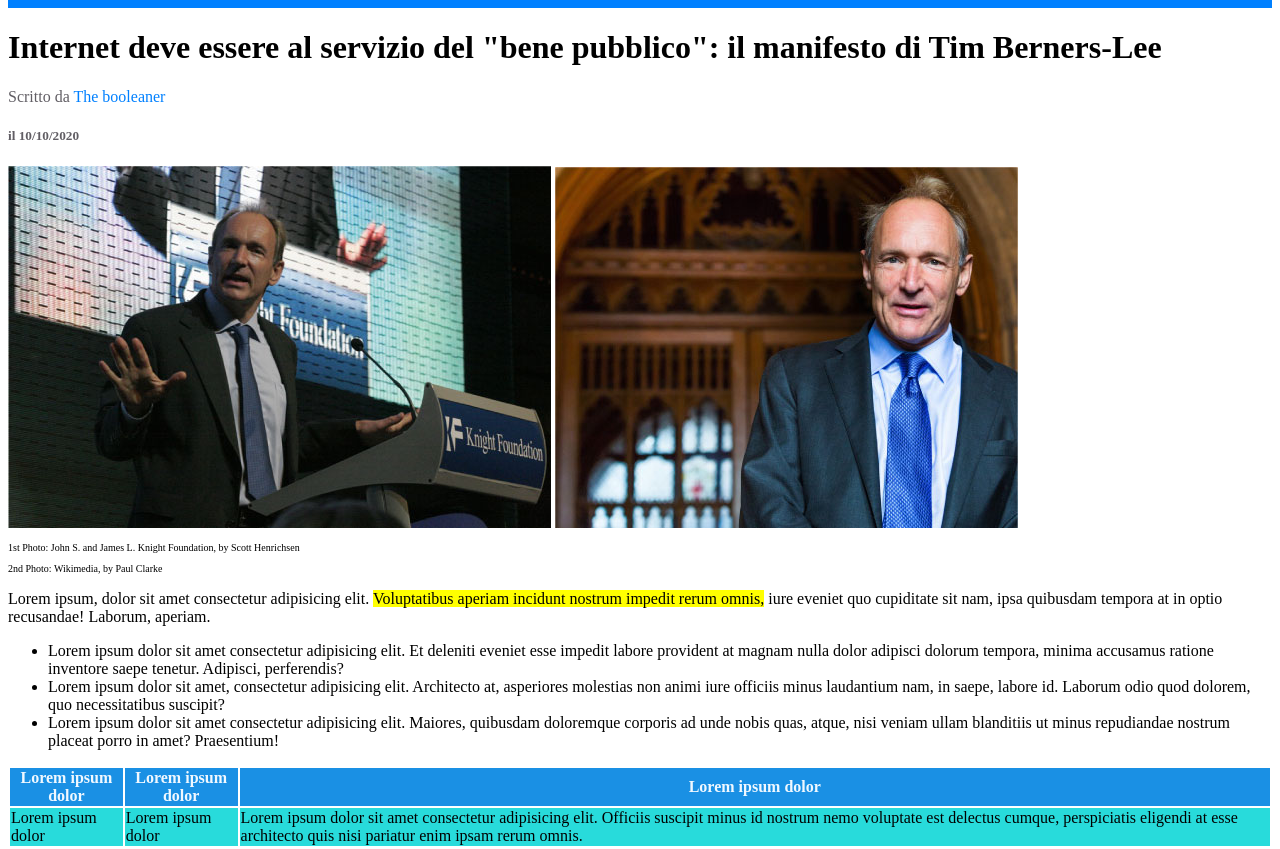
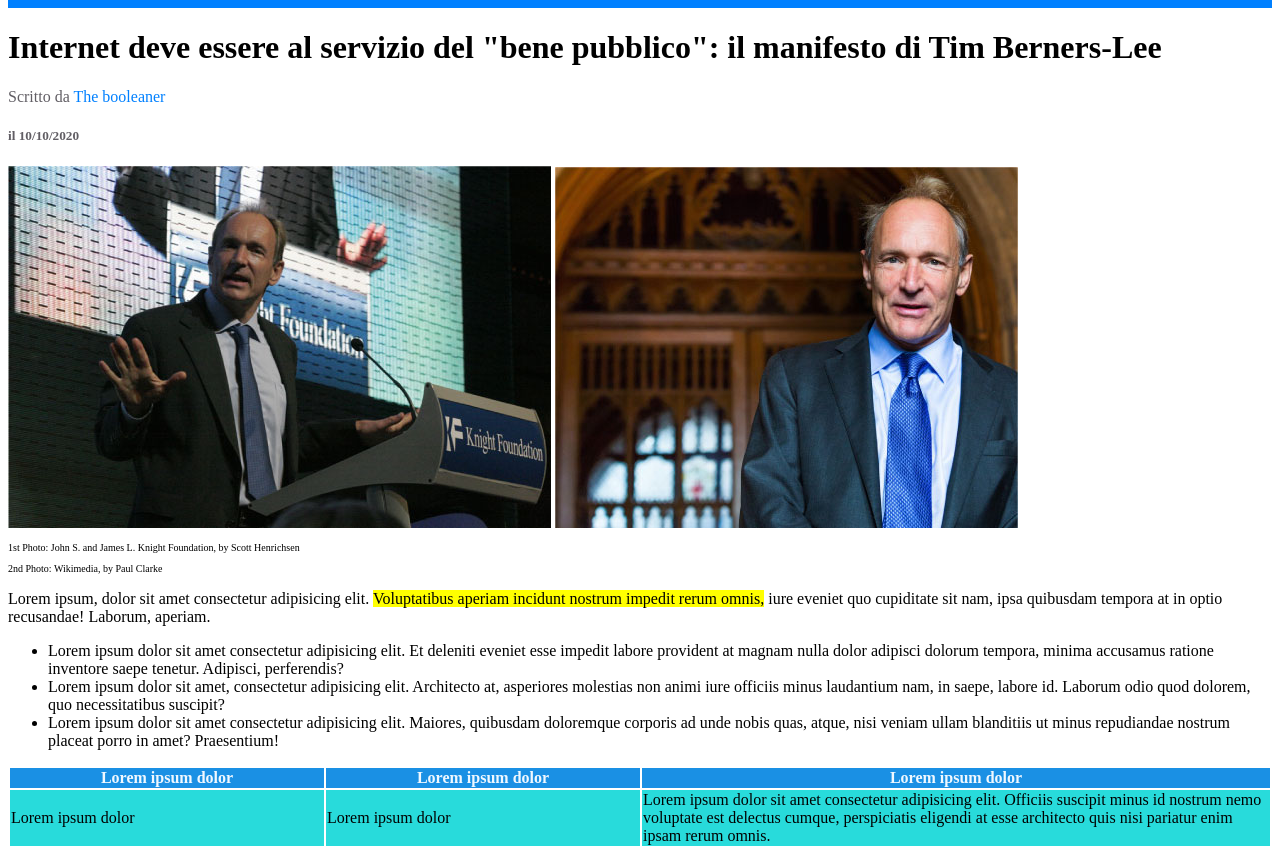
Before and after one commit to nicolasbernieri/html-css-booleaner, a plain HTML site: page index.html in a window 1280 px wide. Shown: the part 70-919 px from the top of the page. Drawn offline with Linux system fonts and the light colour scheme.

Commit message:
feat: table correction

```diff
--- a/index.html
+++ b/index.html
@@ -68,8 +68,8 @@
                 <table>
                     <thead>
                         <tr class="table-head">
-                            <th>Lorem ipsum dolor</th>
-                            <th>Lorem ipsum dolor</th>
+                            <th style="width: 25%;">Lorem ipsum dolor</th>
+                            <th style="width: 25%;">Lorem ipsum dolor</th>
                             <th>Lorem ipsum dolor</th>
                         </tr>
                     </thead>
```
